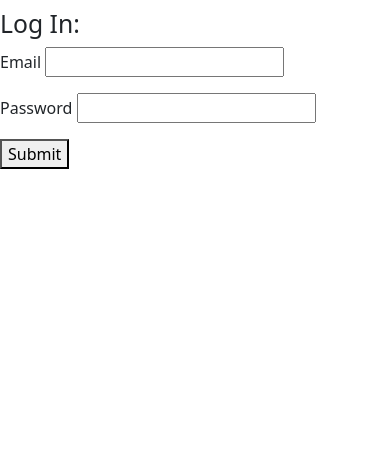
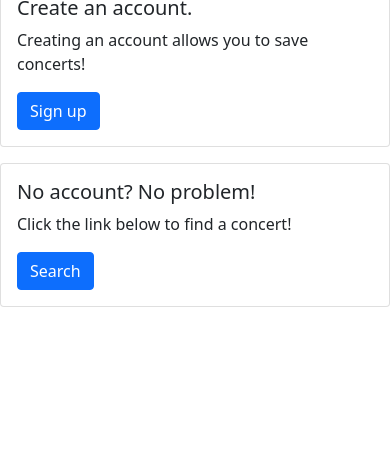
Before and after one commit to Kcvonb/Show-Stop, a Flask app: page / in a window 390 px wide. Shown: the part 370-844 px from the top of the page. Run offline with Flask 2, Linux system fonts and the light colour scheme.

Commit message:
finished-project

```diff
--- a/model.py
+++ b/model.py
@@ -11,8 +11,7 @@ class Show (db.Model):
     venue = db.Column(db.String)
     show_date = db.Column(db.DateTime)
     show_name = db.Column(db.String)
-
-
+    url = db.Column(db.String)
 
     saves = db.relationship('Saved', back_populates='show')
 
--- a/seed_database.py
+++ b/seed_database.py
@@ -20,7 +20,7 @@ user = crud.create_user('email','password','name','username')
 model.db.session.add(user)
 model.db.session.commit()
 
-show = crud.create_show(venue='venue', show_id='1', show_date=None, show_name='show_name')
+show = crud.create_show(venue='venue', show_id='1', show_date=None, show_name='show_name', url='url')
 model.db.session.add(show)
 model.db.session.commit()
 
--- a/server.py
+++ b/server.py
@@ -107,20 +107,25 @@ def user():
 
 @app.route('/saved', methods=['POST'])
 def saved():
-    event_id = request.json.get('event-id')
+    show_id = request.json.get('show_id')
     name = request.json.get('name')
     date = request.json.get('date')
+    url = request.json.get('url')
     print(dir(request))
     # import pdb; pdb.set_trace()
-    print('****************************')
-    print(event_id, name, date)
+
+    print(show_id, name, date)
     user_id = session.get('user')
-    show = crud.create_show(venue=None, show_date=date, show_name=name, show_id=event_id)
+    show = crud.create_show(venue=None, show_date=date, show_name=name, show_id=show_id, url=url)
+    db.session.add(show)
+    saved = crud.create_saved_with_id(user_id=user_id, show_id=show_id)
+    db.session.add(saved)
+    db.session.commit()
     #relate show to a saved obj created
     #add obj to db.session-commit
     #send back to front end saying whether we were successful in getting done
     #front end dom manipulation
-    return 'this is a placeholder'
+    return{'message': 'Your show has been successfully saved.', 'status': 200}
 
 
 
--- a/templates/base.html
+++ b/templates/base.html
@@ -5,45 +5,49 @@
     <link href="https://cdn.jsdelivr.net/npm/bootstrap@5.0.1/dist/css/bootstrap.min.css" rel="stylesheet" integrity="sha384-+0n0xVW2eSR5OomGNYDnhzAbDsOXxcvSN1TPprVMTNDbiYZCxYbOOl7+AMvyTG2x" crossorigin="anonymous">
 
     <!-- Your custom styles -->
-    <link rel="stylesheet" href="/static/mystyles.css">
-  </head>
-  <body>
-    <!-- content of your webpage -->
-  </body>
-</html>
-<!doctype html>
-<html>
-  <head>
     <link href="https://cdn.jsdelivr.net/npm/bootstrap@5.0.1/dist/css/bootstrap.min.css" rel="stylesheet" integrity="sha384-+0n0xVW2eSR5OomGNYDnhzAbDsOXxcvSN1TPprVMTNDbiYZCxYbOOl7+AMvyTG2x" crossorigin="anonymous">
-  </head>
-  <body>
-    <!-- content of your webpage -->
-
-    <!-- Bootstrap JavaScript Bundle with Popper (a Bootstrap dependency for popovers) -->
-    <script src="https://cdn.jsdelivr.net/npm/bootstrap@5.0.1/dist/js/bootstrap.bundle.min.js" integrity="sha384-gtEjrD/SeCtmISkJkNUaaKMoLD0//ElJ19smozuHV6z3Iehds+3Ulb9Bn9Plx0x4" crossorigin="anonymous"></script>
-  </body>
-</html>
-
-<!doctype html>
-<html>
-  <head>
+    <link rel="stylesheet" href="/static/styles.css">
     <meta charset="utf-8">
     <meta name="viewport" content="width=device-width">
     <title>
       {% block title %}{% endblock %}
     </title>
 
+
+
     {% block head %}{% endblock %}
   </head>
   <body>
+    <nav class="navbar navbar-expand-lg bg-body-tertiary">
+      <div class="container-fluid">
+        <a class="navbar-brand" href="/">Show Stop Homepage</a>
+        <button class="navbar-toggler" type="button" data-bs-toggle="collapse" data-bs-target="#navbarText" aria-controls="navbarText" aria-expanded="false" aria-label="Toggle navigation">
+          <span class="navbar-toggler-icon"></span>
+        </button>
+        <div class="collapse navbar-collapse" id="navbarText">
+          <ul class="navbar-nav me-auto mb-2 mb-lg-0">
+
+          </ul>
+          <span class="navbar-text">
+            {% block login %}{% endblock %}
+          </span>
+        </div>
+      </div>
+    </nav>
     {% for msg in get_flashed_messages() %}
       <p class="flash-msg">
         {{ msg }}
       </p>
     {% endfor %}
-
+<!-- <h1>Show Stop.</h1> -->
     {% block body %}{% endblock %}
 
     {% block after_body %}{% endblock %}
+    <!-- content of your webpage -->
+    <!-- content of your webpage -->
+
+    <!-- Bootstrap JavaScript Bundle with Popper (a Bootstrap dependency for popovers) -->
+
+    <script src="https://cdn.jsdelivr.net/npm/bootstrap@5.0.1/dist/js/bootstrap.bundle.min.js" integrity="sha384-gtEjrD/SeCtmISkJkNUaaKMoLD0//ElJ19smozuHV6z3Iehds+3Ulb9Bn9Plx0x4" crossorigin="anonymous"></script>
   </body>
 </html>
--- a/templates/homepage.html
+++ b/templates/homepage.html
@@ -1,35 +1,68 @@
 
 
 {% extends 'base.html' %}
-{% block title %}Show Stop{% endblock %}
+
 
 {% block body %}
-  <h1>Show Stop.</h1>
-  <h3>Welcome to Show Stop. A one stop shop to find you perfect concert in San Francisco.</h3>
-  <h3>From heavy metal, to EDM, Show Stop has you covered.</h3>
-  <br>
-  <h2>Click <a href='/registration'>here</a> to sign up.</h2>
 
-  <br>
-  <h2>No account? No problem!</h2>
-  <h3>Click <a href='/search'>here</a> to begin your search.</h3>
-  <br>
-  <h2>Log In:</h2>
-  <form action="/login" method="POST">
-    <p>
-      Email <input type="text" name="email">
-    </p>
+<div class="card text-bg-dark">
+  <img src="/static/kovid-rathee-bnzstUqRKnM-unsplash(1).jpg" class="card-img" alt="..."
+      width: 300px; height: 150px;>
+  <div class="card-img-overlay">
+    <h5 class="card-title homepage-title">Show Stop.</h5>
 
-    <p>
-      Password <input type="password" name="password">
-    </p>
+    <p class="card-text yellow-txt intro-txt">Welcome to Show Stop. A one stop shop to find your perfect concert in San Francisco.
+      <br>From heavy metal, to EDM, Show Stop has you covered.</p>
 
-    <p>
-      <button type="Submit">Submit</button>
-    </p>
-    <br>
-  </form>
+  </div>
+</div>
+
+
+
+</style>
+  <div class="row">
+    <div class="col-sm-6 mb-3 mb-sm-0">
+      <div class="card">
+        <div class="card-body">
+          <h5 class="card-title">Create an account.</h5>
+          <p class="card-text">Creating an account allows you to save concerts!</p>
+          <a href="/registration" class="btn btn-primary">Sign up</a>
+        </div>
+      </div>
+    </div>
+    <div class="col-sm-6">
+      <div class="card">
+        <div class="card-body">
+          <h5 class="card-title">No account? No problem!</h5>
+          <p class="card-text">Click the link below to find a concert!</p>
+          <a href="/search" class="btn btn-primary">Search</a>
+        </div>
+      </div>
+    </div>
+  </div>
 
 
 
 {% endblock %}
+{% block login %}
+
+  <form action="/login" method="POST">
+    <div class="collapse navbar-collapse" id="navbarText">
+      <ul class="navbar-nav me-auto mb-2 mb-lg-0">
+
+
+        <li class="nav-item">
+        Email <input type="text" name="email"></li>
+
+        <li class="nav-item">Password<input type="password" name="password"></li>
+
+        <button type="Submit">Submit</button>
+
+      </ul>
+    </div>
+  </form>
+  <br>
+
+
+
+  {% endblock %}
```
Also changed, not shown: crud.py (+4 -3 lines), templates/create_acct.html (+4 -5 lines), templates/results.html (+22 -10 lines), templates/search_form.html (+15 -6 lines).
